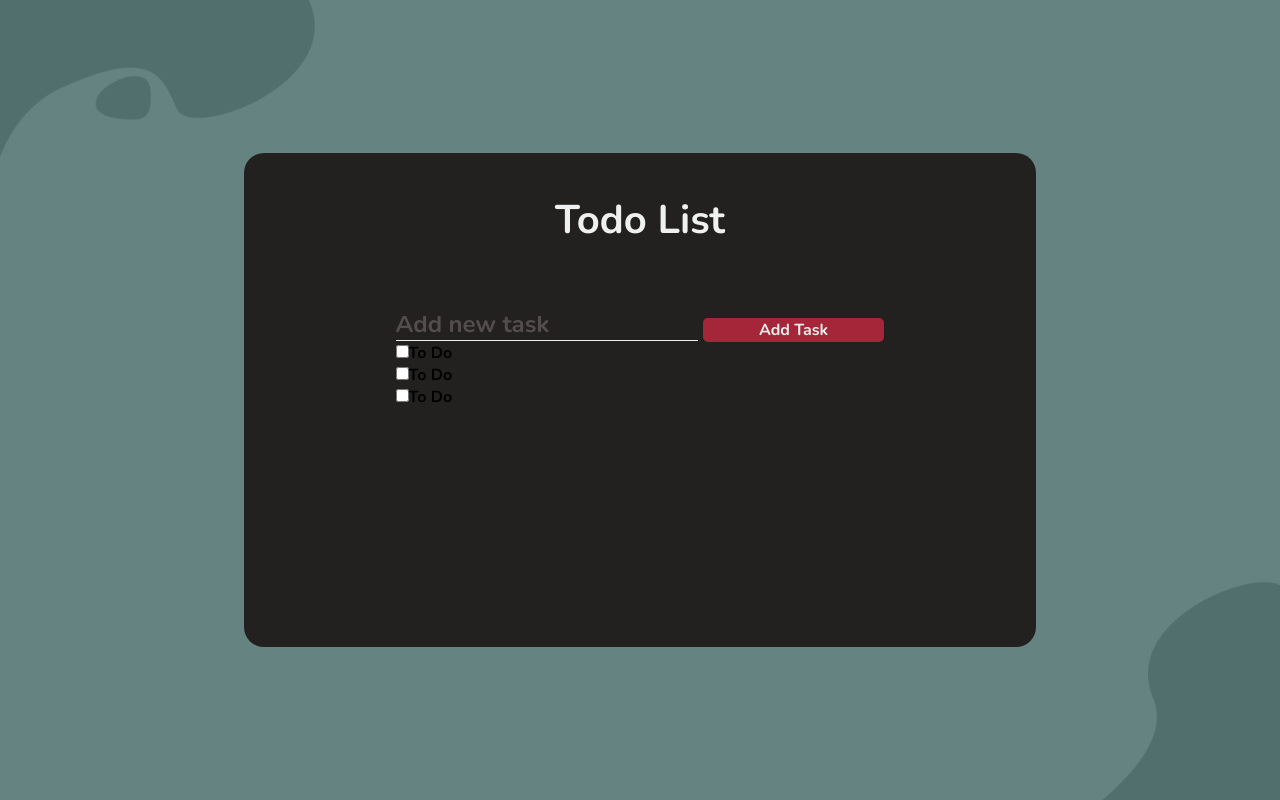
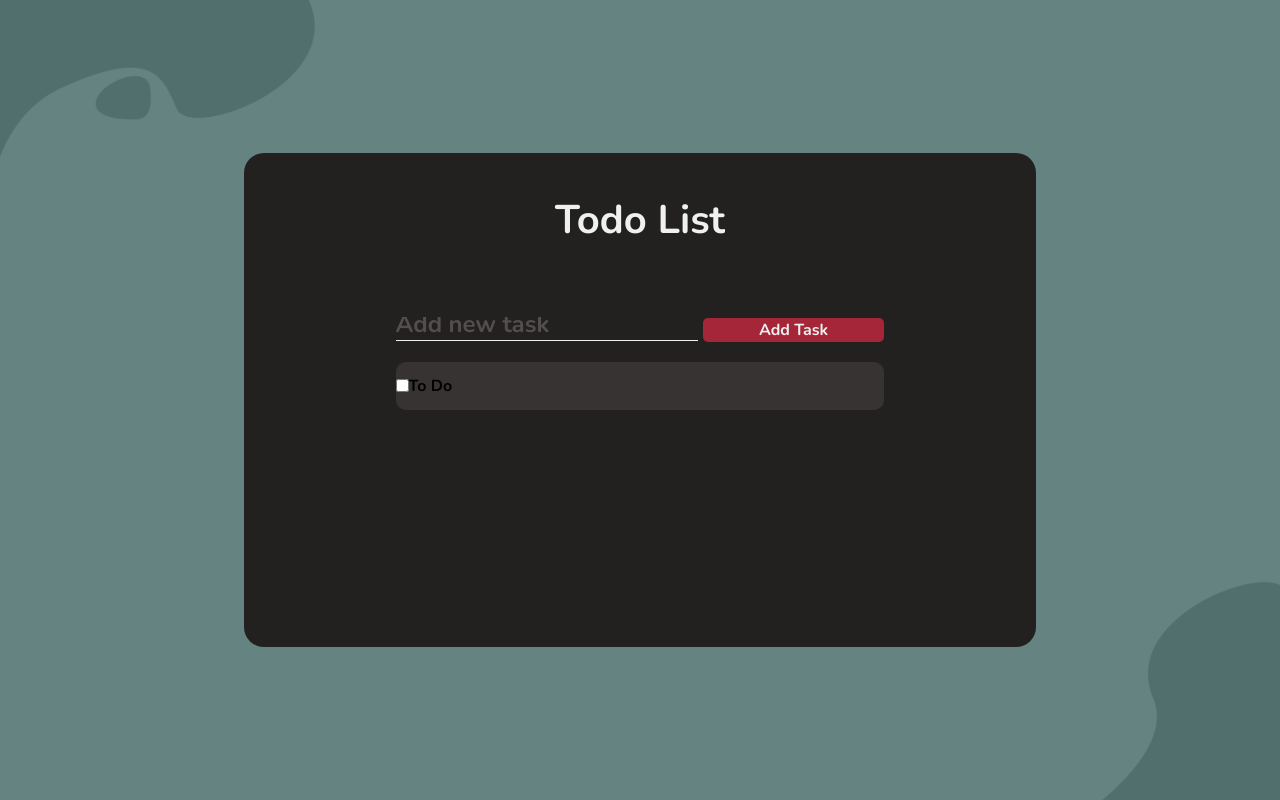
Before and after one commit to arvindajaybharadwaj/Reactjs-Todolist, a React (Vite) app: page / in a window 1280 px wide. Built offline with nearby package versions, Linux system fonts and the light colour scheme.

Commit message:
Styling TodoCard.tsx

```diff
--- a/src/App.css
+++ b/src/App.css
@@ -72,8 +72,21 @@
     background-color: #8f1b2c;
 }
 
-
 .todo-list-container {
     width: calc(var(--golden-ratio));
     height: calc(var(--golden-ratio));
+    display: flex;
+    flex-direction: column;
+    align-items: center;
 }
+
+.todo-card {
+    background-color: #373333;
+    width: 100%;
+    height: 3rem;
+    border-radius: 10px;
+    margin-top: 1.25rem;
+    margin-bottom: 1.25rem;
+    display: flex;
+    align-items: center;
+}
--- a/src/components/ToDoCard.tsx
+++ b/src/components/ToDoCard.tsx
@@ -1,8 +1,8 @@
 export default function ToDoCard() {
     return(
         <div className="todo-card">
-            <input type="checkbox" id="task1"></input>
-            <label htmlFor="task1">To Do</label>
+            <input type="checkbox" id="task1" className="task-checkbox"></input>
+            <label htmlFor="task1" className="task-label">To Do</label>
         </div>
     );
 }
--- a/src/components/ToDoListContainer.tsx
+++ b/src/components/ToDoListContainer.tsx
@@ -4,8 +4,6 @@ export default function ToDoListContainer() {
     return(
         <div className="todo-list-container">
             <ToDoCard />
-            <ToDoCard />
-            <ToDoCard />
         </div>
     );
 }
--- a/src/index.css
+++ b/src/index.css
@@ -3,6 +3,7 @@
   padding: 0;
   font-family: "Nunito", sans-serif;
   font-weight: bold;
+  box-sizing: border-box;
 }
 
 body {
```
